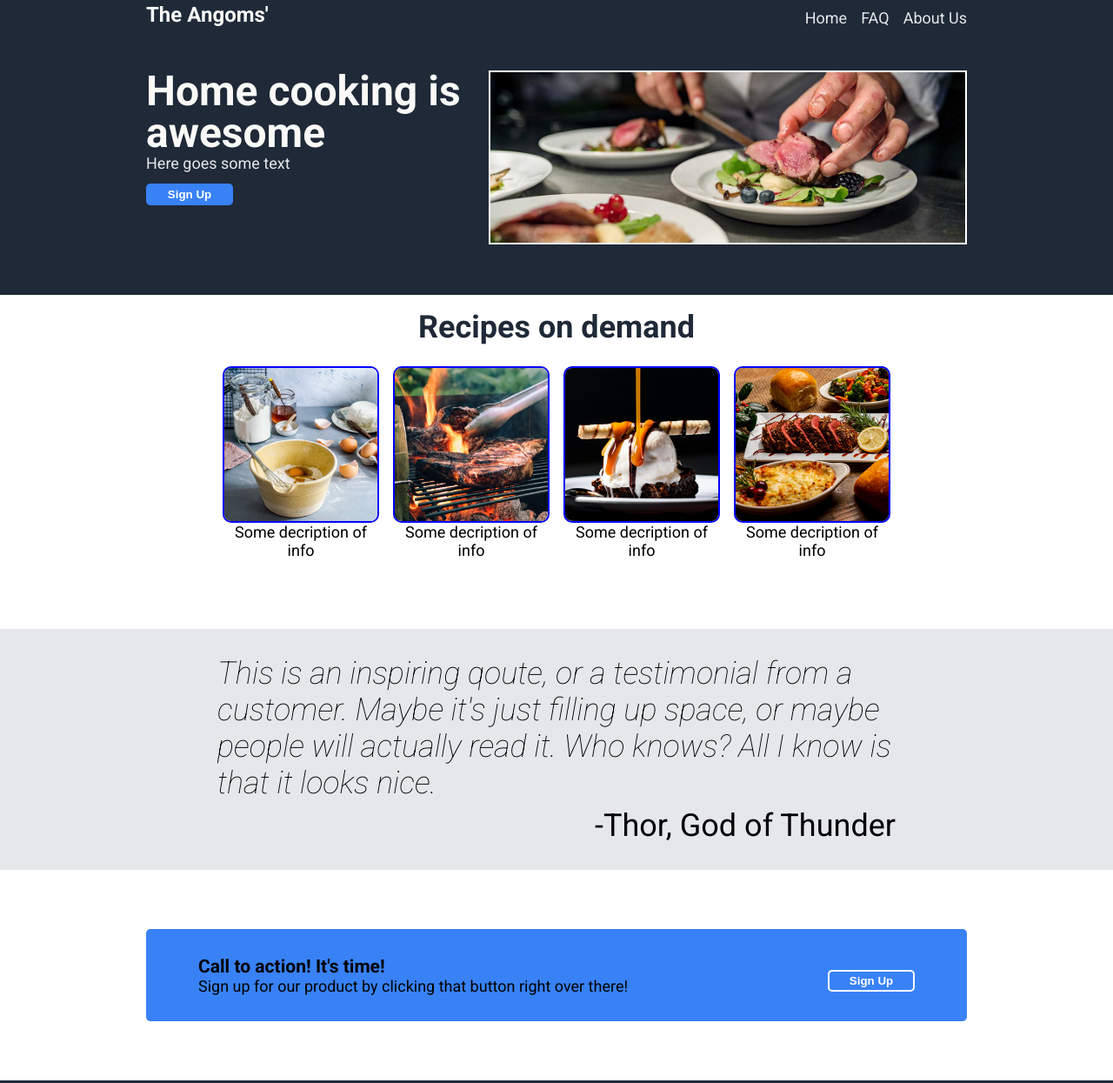
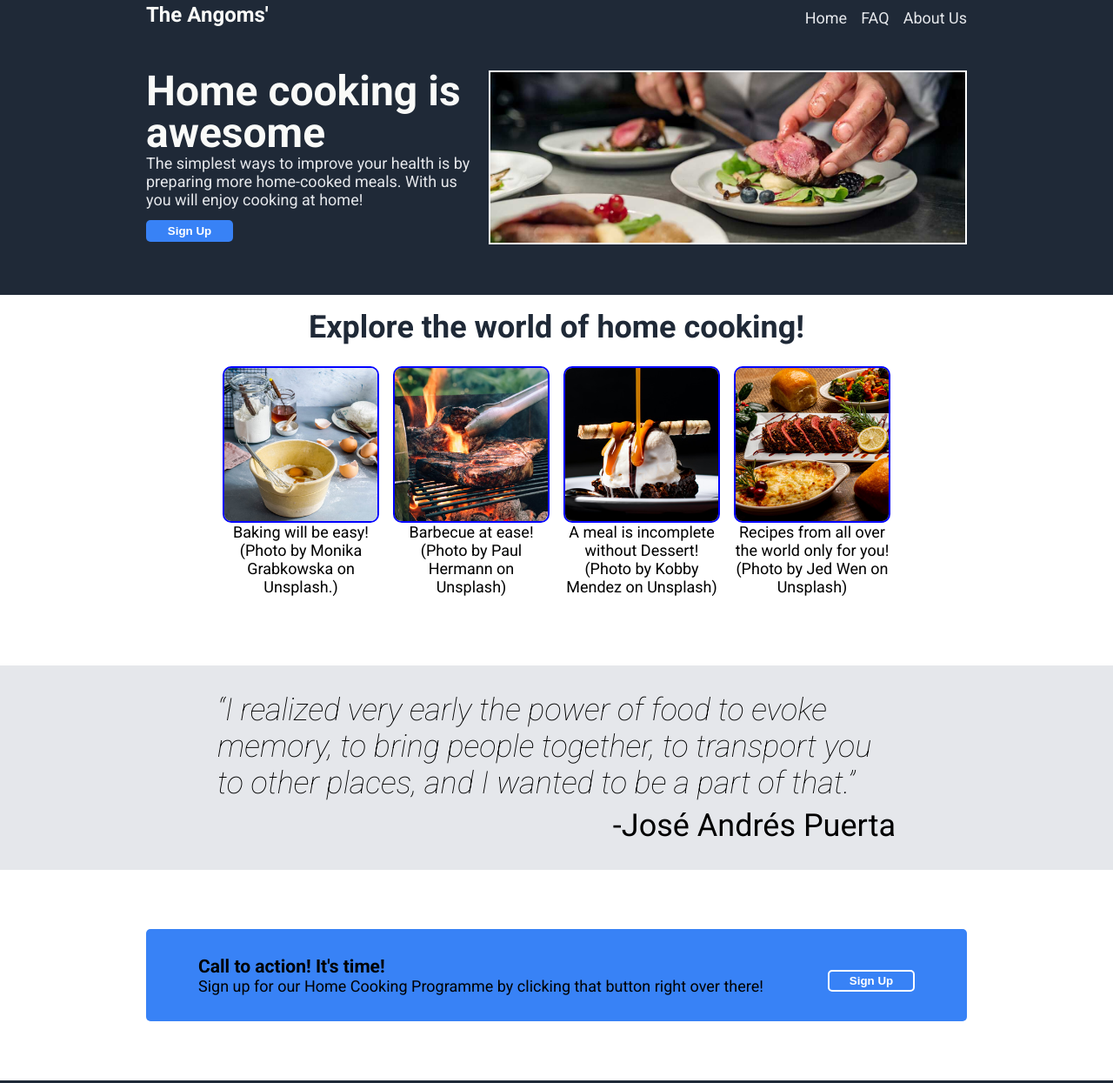
Before and after one commit to AngomRanjan/Landing-Page, a plain HTML site: page index.html in a window 1280 px wide. Shown: the part 5-1250 px from the top of the page at 87% size. Drawn offline with Linux system fonts and the light colour scheme.

Commit message:
Edited index.html contents

```diff
--- a/index.html
+++ b/index.html
@@ -22,7 +22,7 @@
             <div class="hero">
                 <div class="herotext">
                     <h1 class="headertitle">Home cooking is awesome</h1>
-                    <p class="headertext"> Here goes some text</p>
+                    <p class="headertext">The simplest ways to improve your health is by preparing more home-cooked meals. With us you will enjoy cooking at home!</p>
                     <button class="signup">Sign Up</button>
                 </div>
                 <img src="images/main.jpg" alt="image" class="headerimg">
@@ -30,37 +30,38 @@
         </div>
     </header>
     <section class="info">
-        <h2 class="infoheader">Recipes on demand</h2>
+        <h2 class="infoheader">Explore the world of home cooking!</h2>
         <div class="container">
             <div class="infobox">
                 <img src="images/1.jpg" alt="info1image">
-                <p class="infodescription">Some decription of info</p>
+                <p class="infodescription">Baking will be easy! (Photo by Monika Grabkowska on Unsplash.)</p>
             </div>
             <div class="infobox">
                 <img src="images/2.jpg" alt="info1image">
-                <p class="infodescription">Some decription of info</p>
+                <p class="infodescription">Barbecue at ease! (Photo by Paul Hermann on Unsplash)</p>
             </div>
             <div class="infobox">
                 <img src="images/3.jpg" alt="info1image">
-                <p class="infodescription">Some decription of info</p>
+                <p class="infodescription">A meal is incomplete without Dessert! (Photo by Kobby Mendez on Unsplash)</p>
             </div>
             <div class="infobox">
                 <img src="images/4.jpg" alt="info1image">
-                <p class="infodescription">Some decription of info</p>
+                <p class="infodescription">Recipes from all over the world only for you! (Photo by Jed Wen on Unsplash)</p>
             </div>
         </div>
     </section>
     <section class="qoute">
         <div class="container">
-            <p class="qoutetext">This is an inspiring qoute, or a testimonial from a customer.  Maybe it's just filling up space, or maybe people will actually read it.  Who knows?  All I know is that it looks nice.</p>
-            <p class="qouteauthor">-Thor, God of Thunder</p>
+            <p class="qoutetext">“I realized very early the power of food to evoke memory, to bring people together, to transport you to other places, and I wanted to be a part of that.”
+            </p>
+            <p class="qouteauthor">-José Andrés Puerta</p>
         </div>
     </section>
     <section class="call-to-action">
         <div class="container">
             <div class="call-text">
                 <h3 class="call-head">Call to action! It's time!</h3>
-                <p class="call-description">Sign up for our product by clicking that button right over there!</p>
+                <p class="call-description">Sign up for our Home Cooking Programme by clicking that button right over there!</p>
             </div>
             <button class="sign-up">Sign Up</button>
         </div>
```
